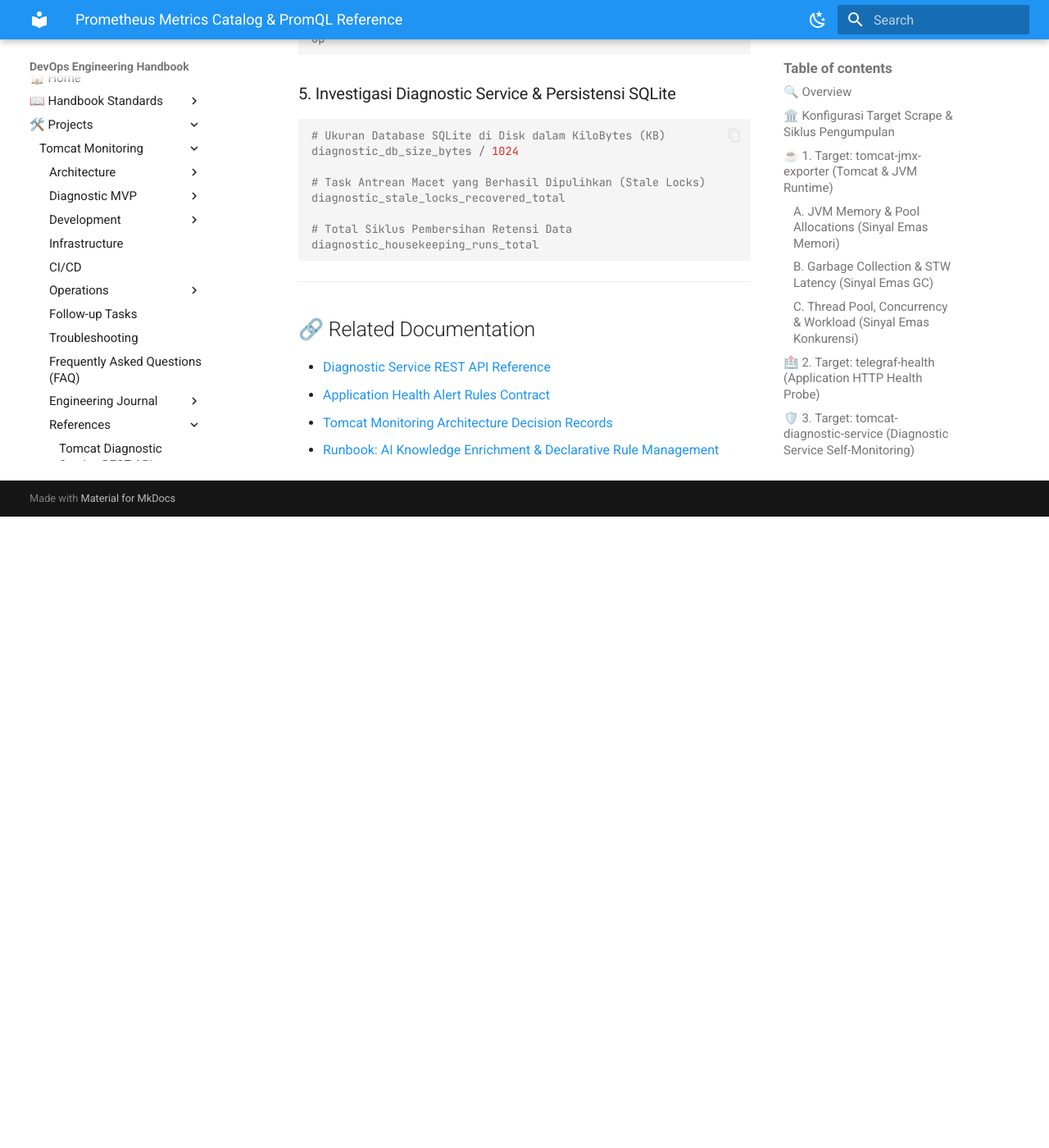
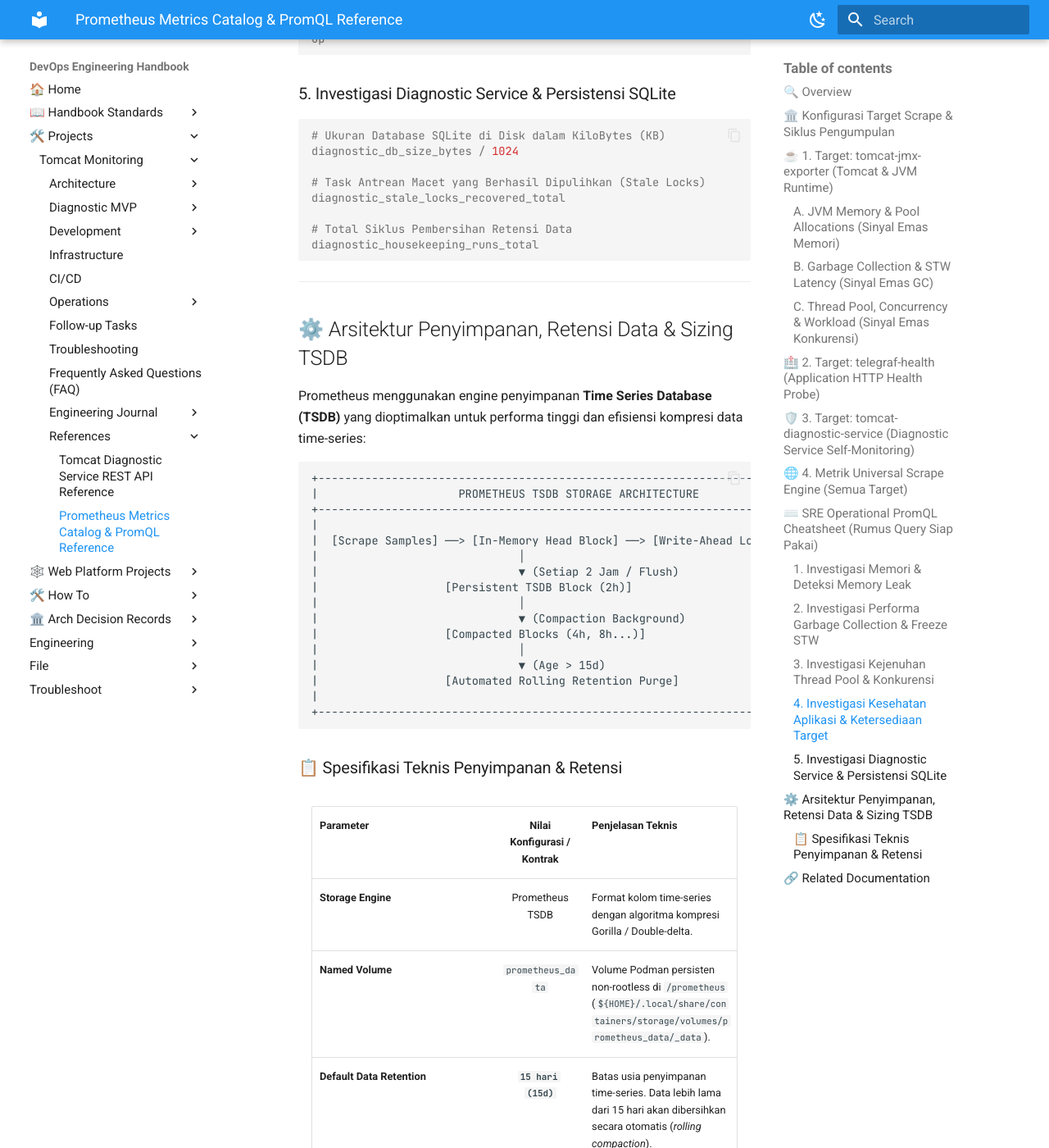
Before and after one commit to edkas07-oss/devops-handbook, an MkDocs documentation site: the page built from docs/projects/tomcat-monitoring/references/prometheus-metrics-catalog.md, in a window 1280 px wide and 1400 px high, scrolled down 9184 px. Shown: the whole window at 82% size. Built offline with MkDocs 1.6.1 and Material for MkDocs 9.7.7, drawn with Linux system fonts in a browser that asks for light colours; before the commit the page ends 9814 px from its top, so only the background shows below that; some of the changed text lies outside the part shown.

Commit message:
docs(tomcat-monitoring): specify TSDB storage architecture, 15d retention contract, and compaction parameters

````diff
--- a/docs/projects/tomcat-monitoring/references/prometheus-metrics-catalog.md
+++ b/docs/projects/tomcat-monitoring/references/prometheus-metrics-catalog.md
@@ -189,6 +189,44 @@ diagnostic_housekeeping_runs_total
 
 ---
 
+## ⚙️ Arsitektur Penyimpanan, Retensi Data & Sizing TSDB
+
+Prometheus menggunakan engine penyimpanan **Time Series Database (TSDB)** yang dioptimalkan untuk performa tinggi dan efisiensi kompresi data time-series:
+
+```text
++-----------------------------------------------------------------------------+
+|                     PROMETHEUS TSDB STORAGE ARCHITECTURE                    |
++-----------------------------------------------------------------------------+
+|                                                                             |
+|  [Scrape Samples] ──> [In-Memory Head Block] ──> [Write-Ahead Log (WAL)]    |
+|                              │                                              |
+|                              ▼ (Setiap 2 Jam / Flush)                       |
+|                   [Persistent TSDB Block (2h)]                              |
+|                              │                                              |
+|                              ▼ (Compaction Background)                      |
+|                   [Compacted Blocks (4h, 8h...)]                            |
+|                              │                                              |
+|                              ▼ (Age > 15d)                                  |
+|                   [Automated Rolling Retention Purge]                       |
+|                                                                             |
++-----------------------------------------------------------------------------+
+```
+
+### 📋 Spesifikasi Teknis Penyimpanan & Retensi
+
+| Parameter | Nilai Konfigurasi / Kontrak | Penjelasan Teknis |
+| :--- | :---: | :--- |
+| **Storage Engine** | Prometheus TSDB | Format kolom time-series dengan algoritma kompresi Gorilla / Double-delta. |
+| **Named Volume** | `prometheus_data` | Volume Podman persisten non-rootless di `/prometheus` (`${HOME}/.local/share/containers/storage/volumes/prometheus_data/_data`). |
+| **Default Data Retention** | **`15 hari (15d)`** | Batas usia penyimpanan time-series. Data lebih lama dari 15 hari akan dibersihkan secara otomatis (*rolling compaction*). |
+| **Block Size (Chunk)** | 2 Jam (`2h`) | Setiap 2 jam, data di memori di-flush ke disk menjadi satu blok direktori mandiri. |
+| **Write-Ahead Log (WAL)** | Aktif (`/prometheus/wal`) | Menjamin integritas data saat container mati mendadak; data direkonstruksi otomatis saat restart (*crash-resilient*). |
+| **Scrape Interval (JMX & Telegraf)** | **`30s`** (Timeout: `10s`) | Frekuensi pengambilan metrik JVM, thread pool, dan health check aplikasi. |
+| **Scrape Interval (Diagnostic Service)** | **`15s`** (Timeout: `5s`) | Frekuensi pengawasan kesehatan Diagnostic Service untuk deteksi cepat `DiagnosticServiceDown`. |
+| **Estimasi Kebutuhan Disk** | ~30 – 50 MB / 15 hari | Rumus: `Kapasitas = Series * (Sampel/Detik) * 1.5 Bytes * 15 Hari`. Untuk footprint ~50 metrik aktif, konsumsi disk sangat hemat (< 100 MB). |
+
+---
+
 ## 🔗 Related Documentation
 
 - [Diagnostic Service REST API Reference](diagnostic-service-rest-api-reference.md)
````
Also changed, not shown: docs/projects/tomcat-monitoring/infrastructure/index.md (+4 -4 lines).
